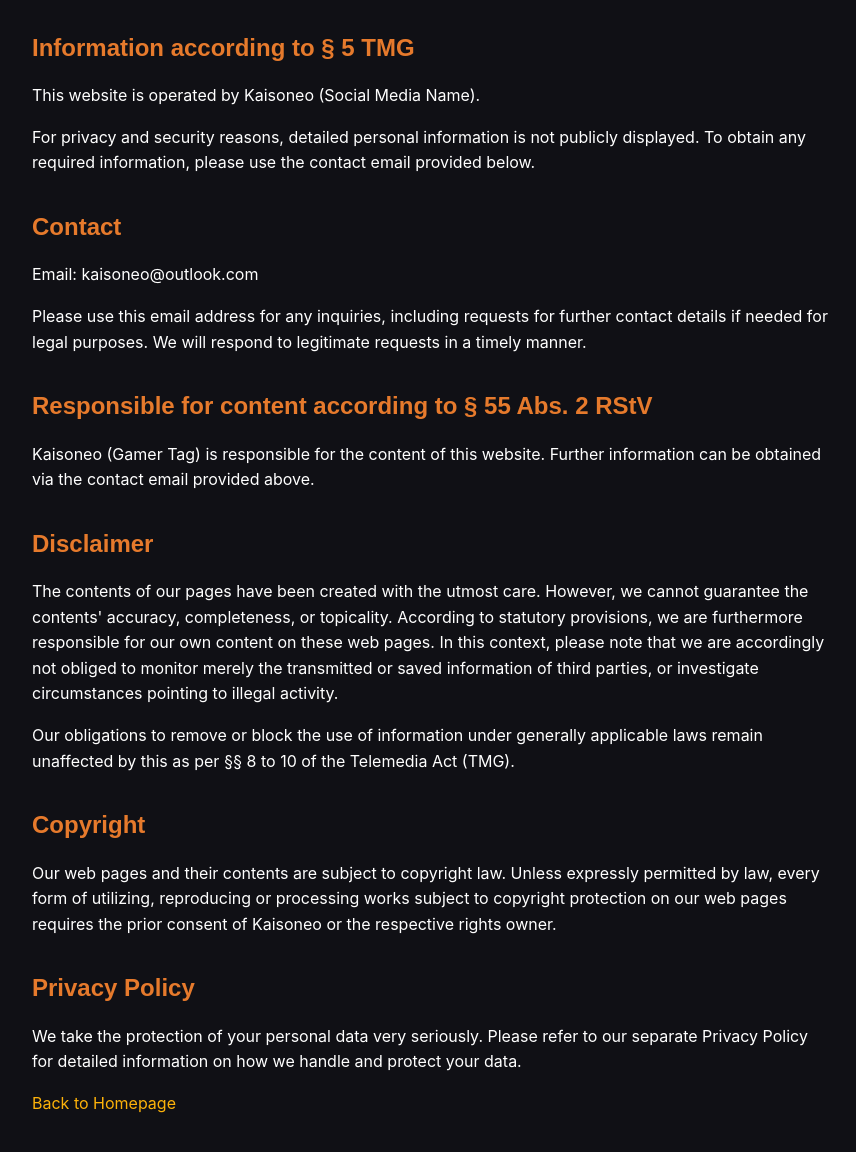
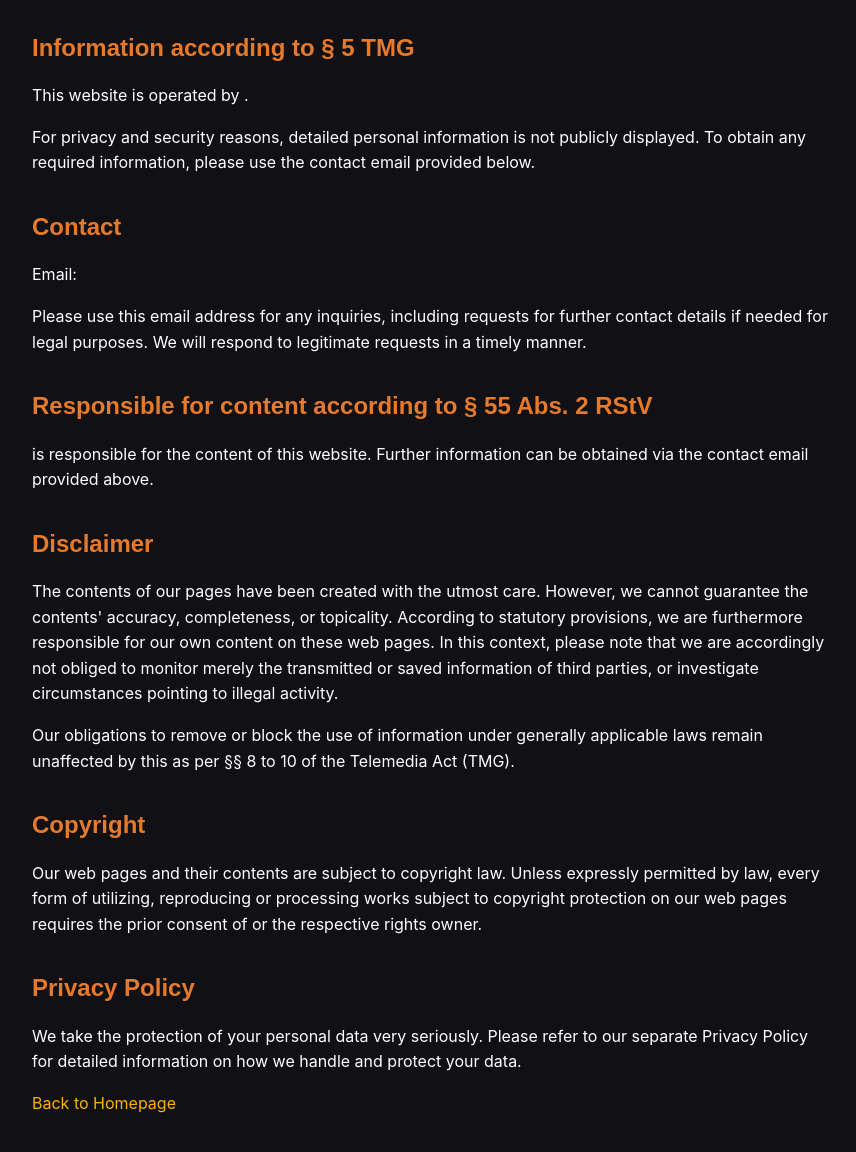
Before and after one commit to Kaisoneo/kaisoneo-linktree, a plain HTML site: page legal-notice.html in a window 1280 px wide. Shown: the part 126-1278 px from the top of the page, without its empty margins (208-1064 px from the left). Drawn offline with Linux system fonts and the light colour scheme.

Commit message:
Update legal-notice.html

```diff
--- a/legal-notice.html
+++ b/legal-notice.html
@@ -45,7 +45,7 @@
 
     <h2>Information according to § 5 TMG</h2>
     <p>
-        This website is operated by Kaisoneo (Social Media Name).
+        This website is operated by <!-- John Doe (Example Name) -->.
     </p>
     <p>
         For privacy and security reasons, detailed personal information is not publicly displayed. To obtain any required information, please use the contact email provided below.
@@ -53,7 +53,7 @@
 
     <h2>Contact</h2>
     <p>
-        Email: kaisoneo@outlook.com
+        Email: <!-- example@email.com -->
     </p>
     <p>
         Please use this email address for any inquiries, including requests for further contact details if needed for legal purposes. We will respond to legitimate requests in a timely manner.
@@ -61,12 +61,12 @@
 
     <h2>Responsible for content according to § 55 Abs. 2 RStV</h2>
     <p>
-        Kaisoneo (Gamer Tag) is responsible for the content of this website. Further information can be obtained via the contact email provided above.
+        <!-- John Doe (Example Name) --> is responsible for the content of this website. Further information can be obtained via the contact email provided above.
     </p>
 
     <h2>Disclaimer</h2>
     <p>
-        The contents of our pages have been created with the utmost care. However, we cannot guarantee the contents' accuracy, completeness, or topicality. According to statutory provisions, we are furthermore responsible for our own content on these web pages. In this context, please note that we are accordingly not obliged to monitor merely the transmitted or saved information of third parties, or investigate circumstances pointing to illegal activity.
+        The contents of our pages have been created with the utmost care. However, we cannot guarantee the contents&apos; accuracy, completeness, or topicality. According to statutory provisions, we are furthermore responsible for our own content on these web pages. In this context, please note that we are accordingly not obliged to monitor merely the transmitted or saved information of third parties, or investigate circumstances pointing to illegal activity.
     </p>
     <p>
         Our obligations to remove or block the use of information under generally applicable laws remain unaffected by this as per §§ 8 to 10 of the Telemedia Act (TMG).
@@ -74,7 +74,7 @@
 
     <h2>Copyright</h2>
     <p>
-        Our web pages and their contents are subject to copyright law. Unless expressly permitted by law, every form of utilizing, reproducing or processing works subject to copyright protection on our web pages requires the prior consent of Kaisoneo or the respective rights owner.
+        Our web pages and their contents are subject to copyright law. Unless expressly permitted by law, every form of utilizing, reproducing or processing works subject to copyright protection on our web pages requires the prior consent of <!-- John Doe (Example Name) --> or the respective rights owner.
     </p>
 
     <h2>Privacy Policy</h2>
```
